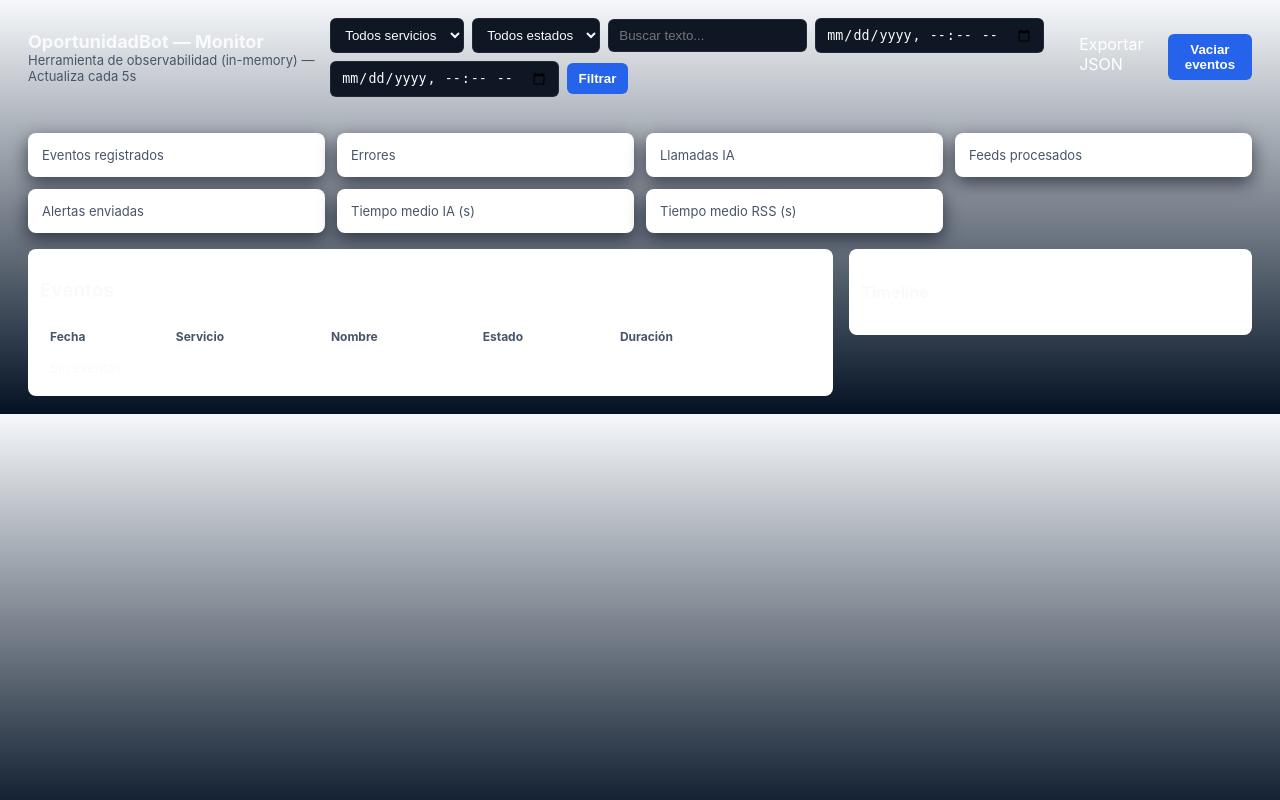
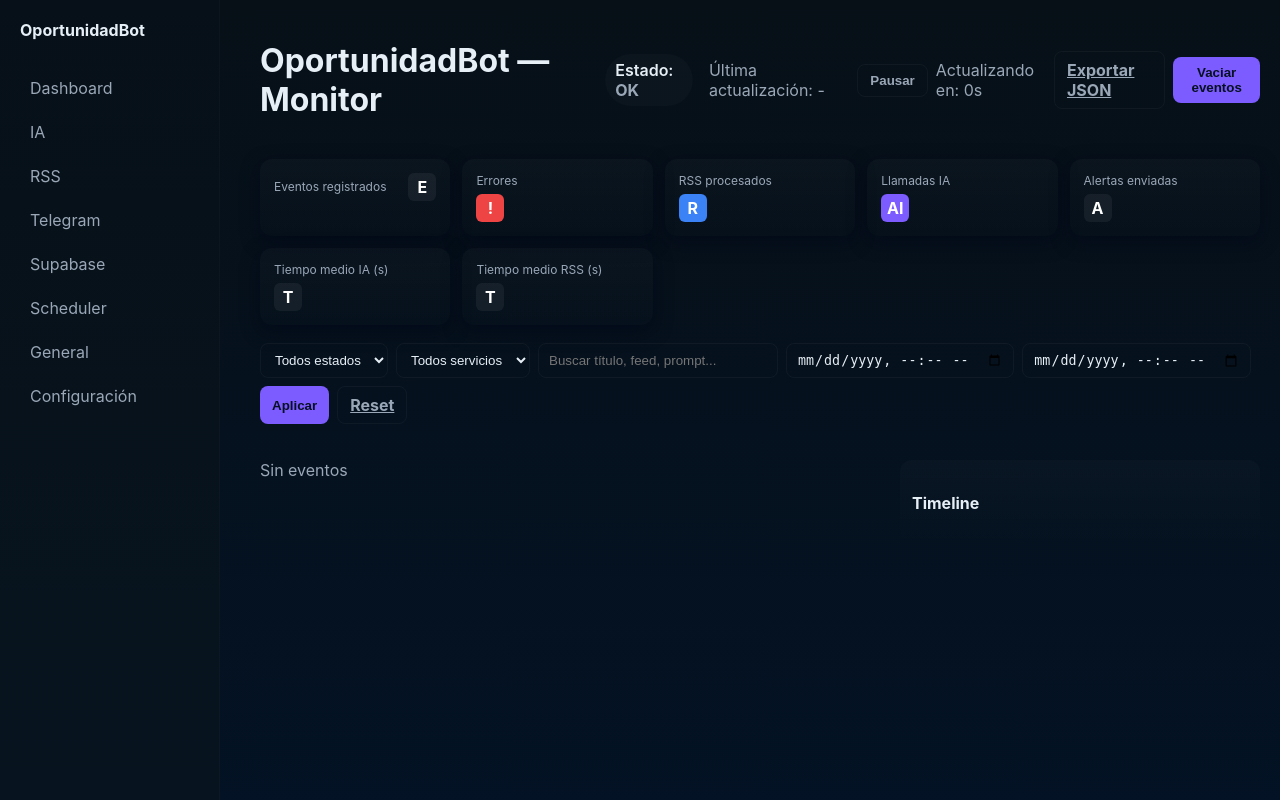
Before and after one commit to GNC421/oportunidadbot, a FastAPI app: template app/templates/debug_dashboard.html in a window 1280 px wide. Run offline with FastAPI, Linux system fonts and the light colour scheme; the template is opened without the code that fills it, so the values that code supplies are empty; parts of the project's set-up code (start-up, migrations or seed data) failed here and were passed over.

Commit message:
improve debug view

```diff
--- a/app/main.py
+++ b/app/main.py
@@ -17,6 +17,7 @@ from .subscriptions.entities import Plan
 from fastapi import Depends
 from fastapi.security import APIKeyHeader
 from app.services.ai_classifier import classifier
+from fastapi.staticfiles import StaticFiles
 
 # Variable global para mantener la aplicación del bot
 bot_app: Application = None
@@ -104,6 +105,8 @@ app = FastAPI(
 # Debug dashboard routes (optional, powered by app/debug)
 try:
     from app.debug.routes import router as debug_router  # type: ignore
+    # Mount static files for the debug UI
+    app.mount("/static", StaticFiles(directory="app/static"), name="static")
     app.include_router(debug_router)
 except Exception:
     # If tracing package is not available or fails to initialize, skip silently
--- /dev/null
+++ b/app/static/css/debug.css
@@ -0,0 +1,76 @@
+:root{
+  --bg:#071017; --panel:#0b1220; --muted:#9aa7b7; --accent:#7c5cff; --glass: rgba(255,255,255,0.03);
+  --running:#fbbf24; --success:#10b981; --error:#ef4444; --rss:#3b82f6; --ia:#7c5cff; --telegram:#38bdf8; --database:#065f46; --scheduler:#f97316;
+  --card-radius:12px;
+}
+*{box-sizing:border-box}
+html,body{height:100%;margin:0;font-family:Inter,ui-sans-serif,system-ui,-apple-system,"Segoe UI",Roboto,Arial;color:#e6eef6;background:linear-gradient(180deg,var(--bg),#031224)}
+a{color:inherit}
+
+/* layout */
+.app-root{display:flex;min-height:100vh}
+.sidebar{width:220px; background:linear-gradient(180deg,#071018,#07141f); padding:20px; border-right:1px solid rgba(255,255,255,0.02); position:fixed; left:0; top:0; bottom:0}
+.sidebar .logo{font-weight:700; font-size:16px; display:flex; align-items:center; gap:10px}
+.sidebar nav{margin-top:28px}
+.nav-item{display:flex;align-items:center;gap:12px;padding:10px;border-radius:8px;color:var(--muted);cursor:pointer;margin-bottom:4px}
+.nav-item:hover{background:rgba(255,255,255,0.02); color:#ffffff}
+.main{margin-left:240px;flex:1;padding:20px}
+
+/* header */
+.header{display:flex;align-items:center;justify-content:space-between;gap:16px;margin-bottom:18px}
+.header-left{display:flex;align-items:center;gap:16px}
+.status-pill{padding:6px 10px;border-radius:999px;background:rgba(255,255,255,0.02);font-weight:600}
+.header-actions{display:flex;gap:8px;align-items:center}
+.btn{background:var(--accent);color:#071022;padding:8px 12px;border-radius:8px;border:none;font-weight:700;cursor:pointer}
+.btn.ghost{background:transparent;border:1px solid rgba(255,255,255,0.04);color:var(--muted)}
+
+/* KPIs */
+.kpi-grid{display:grid;grid-template-columns:repeat(auto-fit,minmax(160px,1fr));gap:12px;margin-bottom:18px}
+.kpi{background:linear-gradient(180deg,rgba(255,255,255,0.02),transparent);padding:14px;border-radius:var(--card-radius);box-shadow:0 6px 18px rgba(2,6,23,0.6);display:flex;flex-direction:column;gap:6px}
+.kpi .label{font-size:12px;color:var(--muted)}
+.kpi .value{font-size:22px;font-weight:800}
+.kpi .icon{width:28px;height:28px;border-radius:6px;display:inline-flex;align-items:center;justify-content:center;color:#fff;font-weight:700}
+
+/* filters */
+.filters{display:flex;gap:8px;flex-wrap:wrap;margin-bottom:18px}
+.filters select,.filters input{padding:8px 10px;border-radius:8px;border:1px solid rgba(255,255,255,0.04);background:transparent;color:inherit}
+.filters .search{min-width:240px}
+
+/* content */
+.layout{display:grid;grid-template-columns:2fr 360px;gap:16px}
+.events-list{display:flex;flex-direction:column;gap:12px}
+.event-card{background:linear-gradient(180deg,rgba(255,255,255,0.02),transparent);padding:12px;border-radius:12px;box-shadow:0 8px 22px rgba(2,6,23,0.55);display:flex;align-items:flex-start;gap:12px;transition:transform .12s ease,box-shadow .12s ease}
+.event-card:hover{transform:translateY(-3px);box-shadow:0 12px 26px rgba(2,6,23,0.65)}
+.event-meta{min-width:140px;font-size:13px;color:var(--muted)}
+.event-main{flex:1}
+.event-title{font-weight:700;font-size:15px;margin-bottom:6px}
+.event-sub{color:var(--muted);font-size:13px}
+.event-actions{display:flex;gap:8px;align-items:center}
+.badge{padding:6px 10px;border-radius:999px;font-weight:700;font-size:12px}
+.badge.RUNNING{background:var(--running);color:#0b1220}
+.badge.SUCCESS{background:var(--success);color:#022c22}
+.badge.ERROR{background:var(--error);color:#2b0505}
+
+/* detail */
+.detail{margin-top:10px;border-radius:8px;padding:12px;background:rgba(255,255,255,0.02);font-family:monospace;font-size:13px;color:#e6eef6}
+.detail pre{white-space:pre-wrap;word-break:break-word;margin:0}
+.copy-btn{background:transparent;border:1px solid rgba(255,255,255,0.04);padding:6px 8px;border-radius:8px;color:var(--muted);cursor:pointer}
+
+/* timeline */
+.timeline{background:linear-gradient(180deg,rgba(255,255,255,0.02),transparent);padding:12px;border-radius:12px;position:sticky;top:20px}
+.timeline .step{display:flex;align-items:center;gap:8px;padding:8px 0}
+.timeline .line{width:2px;height:28px;background:rgba(255,255,255,0.04);margin-left:13px}
+
+/* responsive */
+@media (max-width:1000px){.sidebar{display:none}.main{margin-left:20px}.layout{grid-template-columns:1fr}}
+
+/* small charts (bars) */
+.chart{height:48px;display:flex;align-items:flex-end;gap:6px}
+.chart .bar{flex:1;background:rgba(255,255,255,0.04);border-radius:6px;position:relative}
+.chart .bar::after{content:'';position:absolute;left:0;right:0;bottom:0;background:var(--accent);border-radius:6px;height:40%}
+
+/* accessibility focus */
+:focus{outline:2px solid rgba(124,92,255,0.18);outline-offset:2px}
+
+/* utilities */
+.muted{color:var(--muted)}
--- /dev/null
+++ b/app/static/js/debug.js
@@ -0,0 +1,83 @@
+(() => {
+  // Minimal UI behaviors: auto-refresh countdown, pause/resume, expand details, copy
+  const REFRESH_INTERVAL = 5; // seconds
+  let remaining = REFRESH_INTERVAL;
+  let paused = false;
+
+  function $(s, el=document){return el.querySelector(s)}
+  function $all(s, el=document){return Array.from(el.querySelectorAll(s))}
+
+  function updateCounter(){
+    const el = $('#auto-refresh-counter');
+    if(!el) return;
+    el.textContent = paused ? 'paused' : `Actualizando en: ${remaining}s`;
+  }
+
+  function tick(){
+    if(paused) return;
+    remaining -= 1;
+    if(remaining <= 0){ location.reload(); return; }
+    updateCounter();
+  }
+
+  document.addEventListener('DOMContentLoaded', ()=>{
+    // init counter element
+    const counter = document.createElement('div');
+    counter.id = 'auto-refresh-counter';
+    counter.className = 'muted';
+    const headerActions = document.querySelector('.header-actions');
+    if(headerActions) headerActions.prepend(counter);
+    updateCounter();
+
+    // controls
+    const pauseBtn = document.createElement('button');
+    pauseBtn.className='btn ghost'; pauseBtn.textContent='Pausar';
+    headerActions && headerActions.prepend(pauseBtn);
+    pauseBtn.addEventListener('click', ()=>{
+      paused = !paused; pauseBtn.textContent = paused ? 'Reanudar' : 'Pausar'; updateCounter();
+    });
+
+    // countdown interval
+    setInterval(()=>{
+      if(!paused){ remaining = Math.max(0, remaining-1); if(remaining===0) location.reload(); updateCounter(); }
+    },1000);
+
+    // expand detail toggles
+    $all('.btn-expand').forEach(btn=>{
+      btn.addEventListener('click', (ev)=>{
+        const card = ev.currentTarget.closest('.event-card');
+        const det = card.querySelector('.detail');
+        if(det){ det.style.display = det.style.display === 'block' ? 'none' : 'block'; }
+      });
+    });
+
+    // copy buttons
+    $all('.copy-btn').forEach(b=>{
+      b.addEventListener('click', (ev)=>{
+        const tgt = ev.currentTarget.dataset.target;
+        const el = document.getElementById(tgt);
+        if(!el) return;
+        navigator.clipboard.writeText(el.textContent).then(()=>{
+          ev.currentTarget.textContent='Copiado'; setTimeout(()=>ev.currentTarget.textContent='Copiar',1400);
+        });
+      });
+    });
+
+    // minimal instant client-side search (progressive) — only filters visible cards
+    const search = $('.filters .search');
+    if(search){
+      let timeout;
+      search.addEventListener('input', (e)=>{
+        clearTimeout(timeout);
+        const q = e.target.value.trim().toLowerCase();
+        timeout = setTimeout(()=>{
+          $all('.event-card').forEach(card=>{
+            const title = card.querySelector('.event-title').textContent.toLowerCase();
+            const sub = (card.querySelector('.event-sub')||{textContent:''}).textContent.toLowerCase();
+            card.style.display = (!q || title.includes(q) || sub.includes(q)) ? '' : 'none';
+          });
+        },200);
+      });
+    }
+  });
+})();
--- a/app/templates/debug_dashboard.html
+++ b/app/templates/debug_dashboard.html
@@ -4,150 +4,121 @@
     <meta charset="utf-8" />
     <meta http-equiv="X-UA-Compatible" content="IE=edge" />
     <meta name="viewport" content="width=device-width, initial-scale=1" />
-    <meta http-equiv="refresh" content="5">
+    <meta name="robots" content="noindex">
     <title>OportunidadBot — Monitor</title>
-    <style>
-      :root{
-        --bg:#071022; --panel:#071421; --muted:#cbd5e1; --accent:#3b82f6; --card:#0b1220; --success:#10b981; --error:#ef4444; --warn:#f59e0b; --glass: rgba(255,255,255,0.04);
-      }
-      @media (prefers-color-scheme: light){
-        :root{ --bg:#f6f8fb; --panel:#ffffff; --muted:#475569; --accent:#2563eb; --card:#ffffff; --success:#16a34a; --error:#dc2626; --warn:#d97706; --glass: rgba(0,0,0,0.03);}
-      }
-      body{font-family: Inter, ui-sans-serif, system-ui, -apple-system, "Segoe UI", Roboto, "Helvetica Neue", Arial; margin:0; background:linear-gradient(180deg,var(--bg),#031224); color: #f8fafc;}
-      header{padding:18px 28px; display:flex; align-items:center; justify-content:space-between; gap:12px}
-      h1{margin:0; font-size:18px}
-      main{padding:18px 28px}
-      .grid{display:grid; grid-template-columns: repeat(4, 1fr); gap:12px; margin-bottom:16px}
-      .card{background:var(--panel); padding:14px; border-radius:8px; box-shadow:0 6px 18px rgba(2,6,23,0.6);}
-      .metric{font-size:20px; font-weight:600}
-      .small{color:var(--muted); font-size:13px}
-      .controls{display:flex; gap:8px; align-items:center}
-      form.filters{display:flex; gap:8px; align-items:center; flex-wrap:wrap}
-      input, select{padding:8px 10px; border-radius:6px; border:1px solid rgba(255,255,255,0.08); background:#0f1724; color:#f8fafc}
-      button.btn{background:var(--accent); color:white; padding:8px 12px; border-radius:6px; border:none; font-weight:600}
-      .layout{display:grid; grid-template-columns: 2fr 1fr; gap:16px}
-      .table-wrap{background:var(--panel); padding:12px; border-radius:8px; color: #f8fafc}
-      table{width:100%; border-collapse:collapse}
-      th, td{padding:8px 10px; text-align:left; font-size:13px}
-      th{color:var(--muted); font-size:12px}
-      a.btn{color:white; text-decoration:none}
-      tr:nth-child(even){background:transparent}
-      .status{padding:6px 10px; border-radius:999px; font-weight:600; font-size:12px}
-      .status.RUNNING{background:var(--warn); color:#1f2937}
-      .status.SUCCESS{background:var(--success); color:#022c22}
-      .status.ERROR{background:var(--error); color:#2b0505}
-      .timeline{background:var(--panel); padding:12px; border-radius:8px; color:#f8fafc}
-      .timeline .group{padding:8px 0; border-bottom:1px dashed rgba(255,255,255,0.03)}
-      pre{background:var(--glass); padding:10px; border-radius:6px; overflow:auto; color:inherit}
-      .actions{display:flex; gap:8px}
-      @media (max-width:900px){ .grid{grid-template-columns:repeat(2,1fr)} .layout{grid-template-columns:1fr} }
-    </style>
+    <link rel="stylesheet" href="/static/css/debug.css">
+    <script defer src="/static/js/debug.js"></script>
   </head>
   <body>
-    <header>
-      <div>
+    <div class="app-root">
+      <aside class="sidebar" role="navigation" aria-label="Main">
+        <div class="logo">OportunidadBot</div>
+        <nav>
+          <div class="nav-item">Dashboard</div>
+          <div class="nav-item">IA</div>
+          <div class="nav-item">RSS</div>
+          <div class="nav-item">Telegram</div>
+          <div class="nav-item">Supabase</div>
+          <div class="nav-item">Scheduler</div>
+          <div class="nav-item">General</div>
+          <div class="nav-item">Configuración</div>
+        </nav>
+      </aside>
+
+      <main class="main">
+        <header class="header">
+          <div class="header-left">
             <h1>OportunidadBot — Monitor</h1>
-        <div class="small">Herramienta de observabilidad (in-memory) — Actualiza cada 5s</div>
+            <div class="status-pill">Estado: <strong class="muted">OK</strong></div>
+            <div class="muted">Última actualización: {{ metrics.last_update if metrics.last_update is defined else '-' }}</div>
           </div>
-      <div class="controls">
-        <form method="get" action="/debug" class="filters">
-          <select name="service">
-            <option value="">Todos servicios</option>
-            {% for t in types %}
-              <option value="{{ t }}" {% if t == selected_service %}selected{% endif %}>{{ t }}</option>
-            {% endfor %}
-          </select>
-          <select name="state">
-            <option value="">Todos estados</option>
-            {% for s in states %}
-              <option value="{{ s }}" {% if s == selected_state %}selected{% endif %}>{{ s }}</option>
-            {% endfor %}
-          </select>
-          <input type="text" name="q" placeholder="Buscar texto..." value="{{ q }}" />
-          <input type="datetime-local" name="date_from" value="{{ date_from }}" />
-          <input type="datetime-local" name="date_to" value="{{ date_to }}" />
-          <button class="btn">Filtrar</button>
-        </form>
-        <div class="actions">
-          <a class="btn" href="/debug/export">Exportar JSON</a>
+          <div class="header-actions">
+            <a class="btn ghost" href="/debug/export">Exportar JSON</a>
             <form method="post" action="/debug/clear" style="display:inline">
               <button class="btn" type="submit">Vaciar eventos</button>
             </form>
           </div>
-      </div>
         </header>
 
-    <main>
-      <section class="grid">
-        <div class="card">
-          <div class="small">Eventos registrados</div>
-          <div class="metric">{{ metrics.total }}</div>
-        </div>
-        <div class="card">
-          <div class="small">Errores</div>
-          <div class="metric">{{ metrics.errors }}</div>
-        </div>
-        <div class="card">
-          <div class="small">Llamadas IA</div>
-          <div class="metric">{{ metrics.ai_calls }}</div>
-        </div>
-        <div class="card">
-          <div class="small">Feeds procesados</div>
-          <div class="metric">{{ metrics.feeds_processed }}</div>
-        </div>
-        <div class="card">
-          <div class="small">Alertas enviadas</div>
-          <div class="metric">{{ metrics.alerts_sent }}</div>
-        </div>
-        <div class="card">
-          <div class="small">Tiempo medio IA (s)</div>
-          <div class="metric">{{ metrics.avg_ai if metrics.avg_ai is not none else '-' }}</div>
-        </div>
-        <div class="card">
-          <div class="small">Tiempo medio RSS (s)</div>
-          <div class="metric">{{ metrics.avg_rss if metrics.avg_rss is not none else '-' }}</div>
-        </div>
+        <section class="kpi-grid">
+          <div class="kpi"><div style="display:flex;justify-content:space-between;align-items:center"><div>
+            <div class="label">Eventos registrados</div>
+            <div class="value">{{ metrics.total }}</div>
+          </div><div class="icon" style="background:rgba(255,255,255,0.06)">E</div></div></div>
+          <div class="kpi"><div>
+            <div class="label">Errores</div>
+            <div class="value">{{ metrics.errors }}</div>
+          </div><div class="icon" style="background:var(--error)">!</div></div>
+          <div class="kpi"><div>
+            <div class="label">RSS procesados</div>
+            <div class="value">{{ metrics.feeds_processed }}</div>
+          </div><div class="icon" style="background:var(--rss)">R</div></div>
+          <div class="kpi"><div>
+            <div class="label">Llamadas IA</div>
+            <div class="value">{{ metrics.ai_calls }}</div>
+          </div><div class="icon" style="background:var(--ia)">AI</div></div>
+          <div class="kpi"><div>
+            <div class="label">Alertas enviadas</div>
+            <div class="value">{{ metrics.alerts_sent }}</div>
+          </div><div class="icon" style="background:rgba(255,255,255,0.06)">A</div></div>
+          <div class="kpi"><div>
+            <div class="label">Tiempo medio IA (s)</div>
+            <div class="value">{{ metrics.avg_ai if metrics.avg_ai is not none else '-' }}</div>
+          </div><div class="icon" style="background:rgba(255,255,255,0.06)">T</div></div>
+          <div class="kpi"><div>
+            <div class="label">Tiempo medio RSS (s)</div>
+            <div class="value">{{ metrics.avg_rss if metrics.avg_rss is not none else '-' }}</div>
+          </div><div class="icon" style="background:rgba(255,255,255,0.06)">T</div></div>
+        </section>
+
+        <section class="filters">
+          <form method="get" action="/debug" class="filters">
+            <select name="state"><option value="">Todos estados</option>{% for s in states %}<option value="{{ s }}" {% if s == selected_state %}selected{% endif %}>{{ s }}</option>{% endfor %}</select>
+            <select name="service"><option value="">Todos servicios</option>{% for t in types %}<option value="{{ t }}" {% if t == selected_service %}selected{% endif %}>{{ t }}</option>{% endfor %}</select>
+            <input class="search" type="text" name="q" placeholder="Buscar título, feed, prompt..." value="{{ q }}" />
+            <input type="datetime-local" name="date_from" value="{{ date_from }}" />
+            <input type="datetime-local" name="date_to" value="{{ date_to }}" />
+            <button class="btn">Aplicar</button>
+            <a class="btn ghost" href="/debug">Reset</a>
+          </form>
         </section>
 
         <div class="layout">
           <div>
-          <div class="table-wrap">
-            <h3>Eventos</h3>
-            <table>
-              <thead>
-                <tr><th>Fecha</th><th>Servicio</th><th>Nombre</th><th>Estado</th><th>Duración</th><th></th></tr>
-              </thead>
-              <tbody>
+            <div class="events-list">
               {% for e in events %}
-                <tr>
-                  <td>{{ e.timestamp }}</td>
-                  <td>{{ e.type }}</td>
-                  <td>{{ e.name }}</td>
-                  <td><span class="status {{ e.state }}">{{ e.state }}</span></td>
-                  <td>{{ e.duration if e.duration is not none else '-' }}</td>
-                  <td><a class="btn" href="/debug?event_id={{ e.id }}">Ver</a></td>
-                </tr>
+                <article class="event-card" data-id="{{ e.id }}">
+                  <div class="event-meta">
+                    <div class="muted">{{ e.timestamp }}</div>
+                    <div class="muted">{{ e.type }}</div>
+                    <div class="muted">Duración: {{ e.duration if e.duration is not none else '-' }}</div>
+                  </div>
+                  <div class="event-main">
+                    <div class="event-title">{{ e.name }}</div>
+                    <div class="event-sub">{{ e.summary if e.summary is defined else (e.input_payload[:120] if e.input_payload else '') }}</div>
+                    <div style="margin-top:8px" class="event-actions">
+                      <div class="badge {{ e.state }}">{{ e.state }}</div>
+                      <button class="btn ghost btn-expand">Expandir</button>
+                    </div>
+                    <div class="detail" style="display: {% if event_id and event_id == e.id %}block{% else %}none{% endif %};">
+                      <div><strong>Prompt</strong><pre id="prompt-{{ e.id }}">{{ e.prompt if e.prompt is defined else '' }}</pre><button class="copy-btn" data-target="prompt-{{ e.id }}">Copiar</button></div>
+                      <div style="margin-top:8px"><strong>Payload entrada</strong><pre id="in-{{ e.id }}">{{ e.input_payload }}</pre><button class="copy-btn" data-target="in-{{ e.id }}">Copiar</button></div>
+                      <div style="margin-top:8px"><strong>Payload salida</strong><pre id="out-{{ e.id }}">{{ e.output_payload }}</pre><button class="copy-btn" data-target="out-{{ e.id }}">Copiar</button></div>
+                      <div style="margin-top:8px"><strong>Error / Traceback</strong><pre id="err-{{ e.id }}">{{ e.error }}\n{{ e.traceback }}</pre><button class="copy-btn" data-target="err-{{ e.id }}">Copiar</button></div>
+                    </div>
+                  </div>
+                </article>
               {% else %}
-                <tr><td colspan="6">Sin eventos</td></tr>
+                <div class="muted">Sin eventos</div>
               {% endfor %}
-              </tbody>
-            </table>
             </div>
 
             {% if detail %}
-            <div class="card" style="margin-top:12px">
+              <section style="margin-top:12px">
                 <h3>Detalle: {{ detail.name }} ({{ detail.id }})</h3>
-              <div class="small">Payload entrada</div>
-              <pre>{{ detail.input_payload }}</pre>
-              <div class="small">Payload salida</div>
-              <pre>{{ detail.output_payload }}</pre>
-              <div class="small">Metadata</div>
-              <pre>{{ detail.metadata }}</pre>
-              <div class="small">Error</div>
-              <pre>{{ detail.error }}</pre>
-              <div class="small">Traceback</div>
-              <pre>{{ detail.traceback }}</pre>
-            </div>
+                <div class="detail"><strong>Input</strong><pre id="detail-in">{{ detail.input_payload }}</pre></div>
+                <div class="detail" style="margin-top:8px"><strong>Output</strong><pre id="detail-out">{{ detail.output_payload }}</pre></div>
+              </section>
             {% endif %}
           </div>
 
@@ -155,23 +126,26 @@
             <div class="timeline">
               <h4>Timeline</h4>
               {% for group in timeline %}
-              <div class="group">
+                <div class="step">
                   {% if group.scheduler %}
-                  <div style="font-weight:700">Scheduler — {{ group.scheduler.timestamp }}</div>
-                  <div class="small">Feeds: {{ group.scheduler.output_payload.feeds_checked if group.scheduler.output_payload and group.scheduler.output_payload.feeds_checked is defined else '-' }} Alerts: {{ group.scheduler.output_payload.alerts if group.scheduler.output_payload and group.scheduler.output_payload.alerts is defined else '-' }}</div>
+                    <div style="width:12px;height:12px;border-radius:3px;background:var(--scheduler)"></div>
+                    <div><strong>Scheduler</strong><div class="muted">{{ group.scheduler.timestamp }}</div></div>
                   {% else %}
-                  <div style="font-weight:700">Recent</div>
+                    <div style="width:12px;height:12px;border-radius:3px;background:rgba(255,255,255,0.04)"></div>
+                    <div><strong>Recent</strong></div>
                   {% endif %}
-                <ul style="margin:8px 0; padding-left:14px">
+                </div>
+                <div class="line"></div>
+                <ul style="margin:8px 0;padding-left:14px">
                   {% for c in group.children %}
-                    <li style="margin-bottom:6px">{{ c.timestamp }} — <strong>{{ c.type }}</strong> — {{ c.name }} — <span class="status {{ c.state }}">{{ c.state }}</span></li>
+                    <li class="muted">{{ c.timestamp }} — <strong>{{ c.type }}</strong> — {{ c.name }} — <span class="badge {{ c.state }}">{{ c.state }}</span></li>
                   {% endfor %}
                 </ul>
-              </div>
               {% endfor %}
             </div>
           </aside>
         </div>
       </main>
+    </div>
   </body>
 </html>
```
Lines whose indentation alone changed are shown as unchanged.
